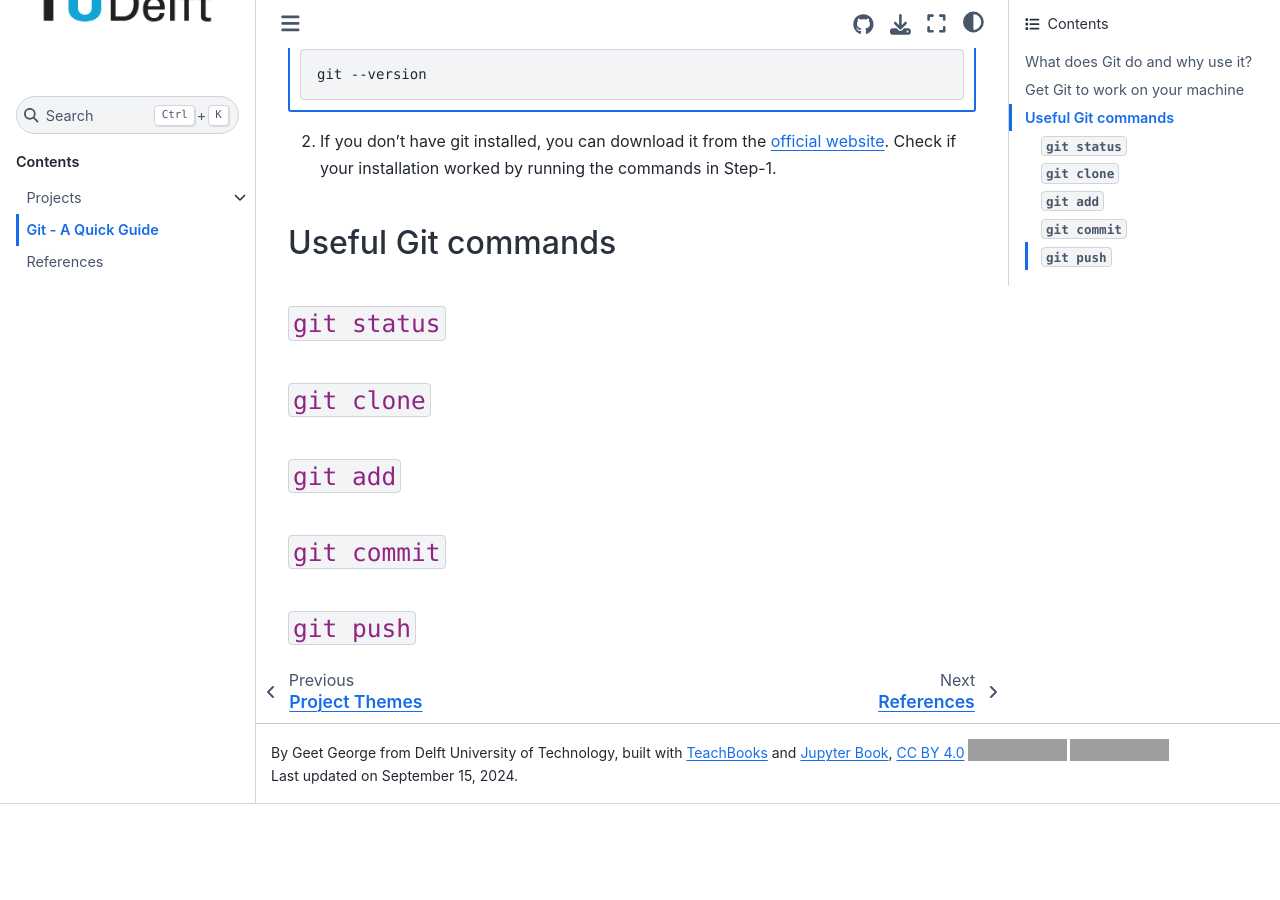
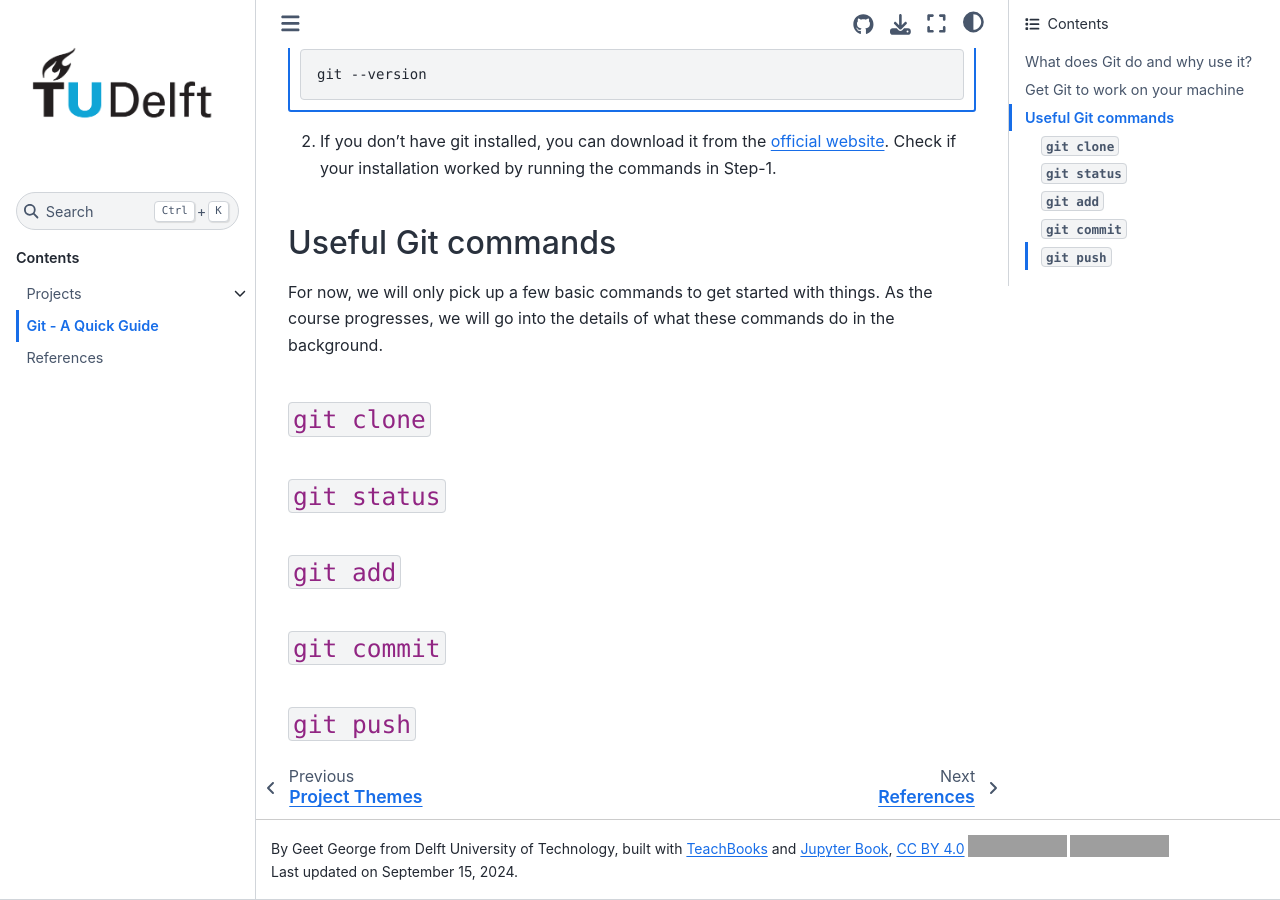
Before and after one commit to Geet-George/test-doc-pack, a Jupyter Book: the page built from book/content/learning/quick-guide-to-git.md, in a window 1280 px wide and 900 px high, scrolled down 1096 px. Built offline with Jupyter Book 1.0.4 settings and Sphinx 7.4.7 and the Sphinx Book theme 1.1.4, drawn with Linux system fonts in a browser that asks for light colours; comment, search, counter and statistics services are not loaded; before the commit the page ends 1900 px from its top, so only the background shows below that; grey boxes are pictures that could not be loaded.

Commit message:
reorder git commands, change heading hierarchies

```diff
--- a/book/content/learning/quick-guide-to-git.md
+++ b/book/content/learning/quick-guide-to-git.md
@@ -40,14 +40,16 @@
 
 2. If you don't have git installed, you can download it from the [official website](https://git-scm.com/downloads). Check if your installation worked by running the commands in Step-1.
 
-## Useful Git commands
+### Useful Git commands
 
-### `git status`
+For now, we will only pick up a few basic commands to get started with things. As the course progresses, we will go into the details of what these commands do in the background.
 
-### `git clone`
+#### `git clone`
 
-### `git add`
+#### `git status`
 
-### `git commit`
+#### `git add`
 
-### `git push`
+#### `git commit`
+
+#### `git push`
```
